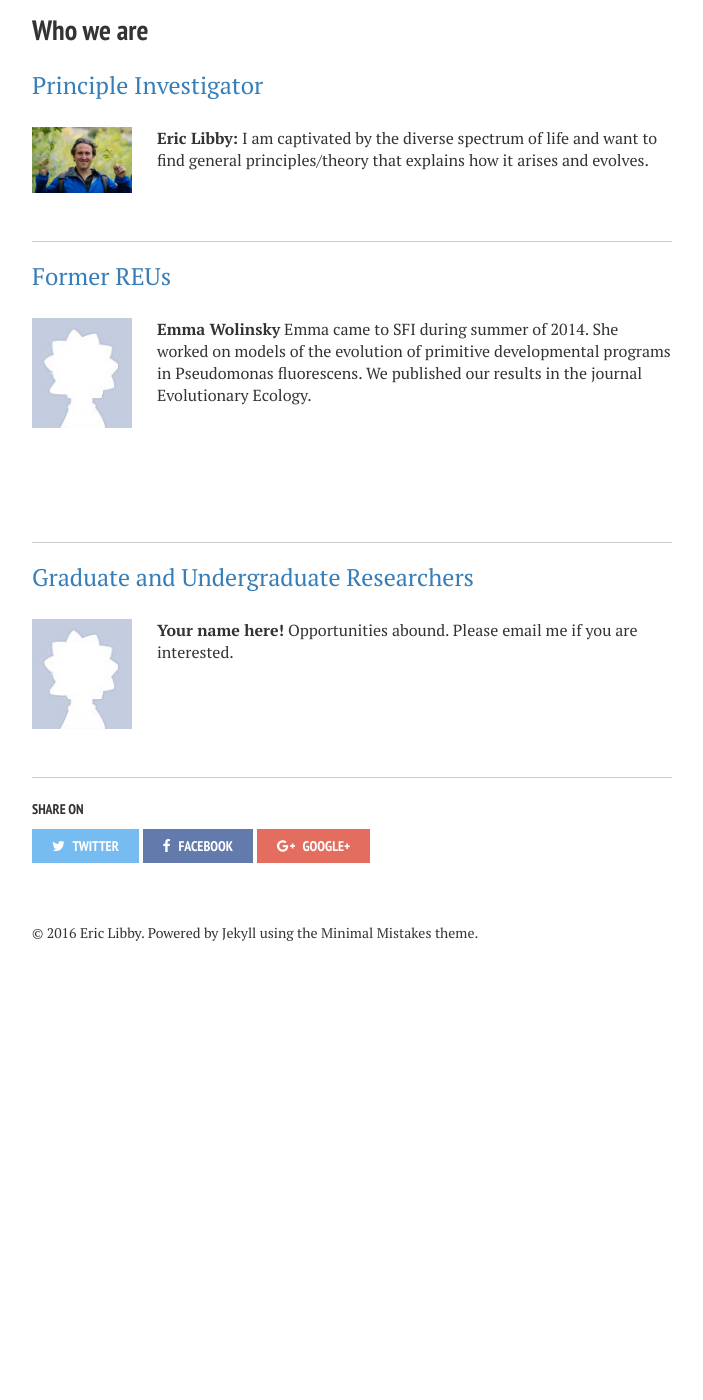
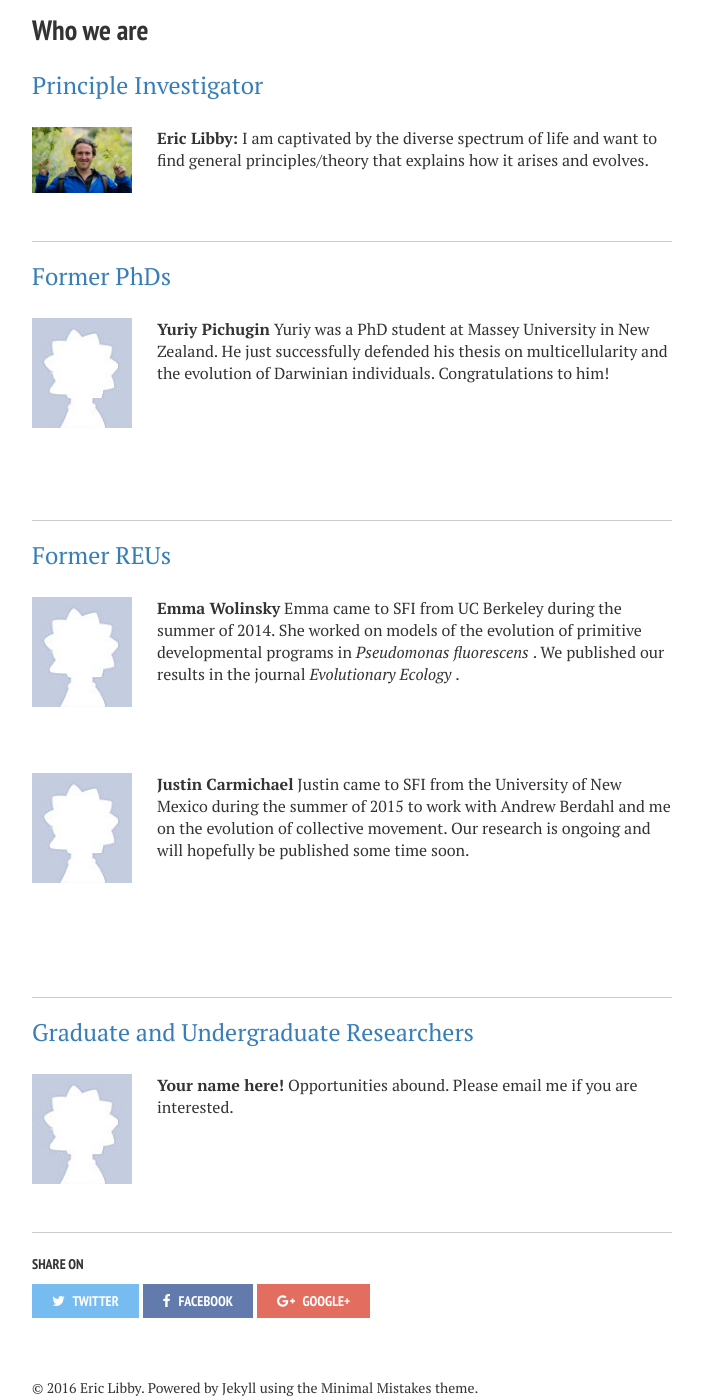
Before and after one commit to ericlibby/oldweb, a Jekyll site: the page built from p_students/index.md, in a window 1280 px wide and 1400 px high, scrolled down 969 px. Shown: the whole window, without its empty margins (288-991 px from the left). Built offline with Jekyll 4.4.1, drawn with Linux system fonts in a browser that asks for light colours; nearby versions of some CDN libraries; before the commit the page ends 1960 px from its top, so only the background shows below that.

Commit message:
Updated students to Justin and Yuriy

```diff
--- a/p_students/index.md
+++ b/p_students/index.md
@@ -39,9 +39,26 @@ I am captivated by the diverse spectrum of life and want to find general princip
 
 ---
 
+<span style="text-align=left;font-size:1.5em;color:#377EB8;">Former PhDs</span>
+
+<div>
+<p style="float: left;padding-right:25px"><img src="/images/person.jpg" width="100"></p> <b>Yuriy Pichugin</b> Yuriy was a PhD student at Massey University in New Zealand. He just successfully defended his thesis on multicellularity and the evolution of Darwinian individuals. Congratulations to him!  <BR> <BR> <BR> <BR> <BR>
+</div>
+
+<BR CLEAR="...">
+
+
+
+---
+
 <span style="text-align=left;font-size:1.5em;color:#377EB8;">Former REUs</span>
+
 <div>
-<p style="float: left;padding-right:25px"><img src="/images/person.jpg" width="100"></p> <b>Emma Wolinsky</b> Emma came to SFI during summer of 2014. She worked on models of the evolution of primitive developmental programs in Pseudomonas fluorescens. We published our results in the journal Evolutionary Ecology. <BR> <BR> <BR> <BR> <BR>
+<p style="float: left;padding-right:25px"><img src="/images/person.jpg" width="100"></p> <b>Emma Wolinsky</b> Emma came to SFI from UC Berkeley during the summer of 2014. She worked on models of the evolution of primitive developmental programs in <I> Pseudomonas fluorescens </I>. We published our results in the journal <I> Evolutionary Ecology </I>. <BR> <BR> <BR> <BR> <BR>
+</div>
+
+<div>
+<p style="float: left;padding-right:25px"><img src="/images/person.jpg" width="100"></p> <b>Justin Carmichael</b> Justin came to SFI from the University of New Mexico during the summer of 2015 to work with Andrew Berdahl and me on the evolution of collective movement. Our research is ongoing and will hopefully be published some time soon. <BR> <BR> <BR> <BR> <BR>
 </div>
 
 <BR CLEAR="...">
```
